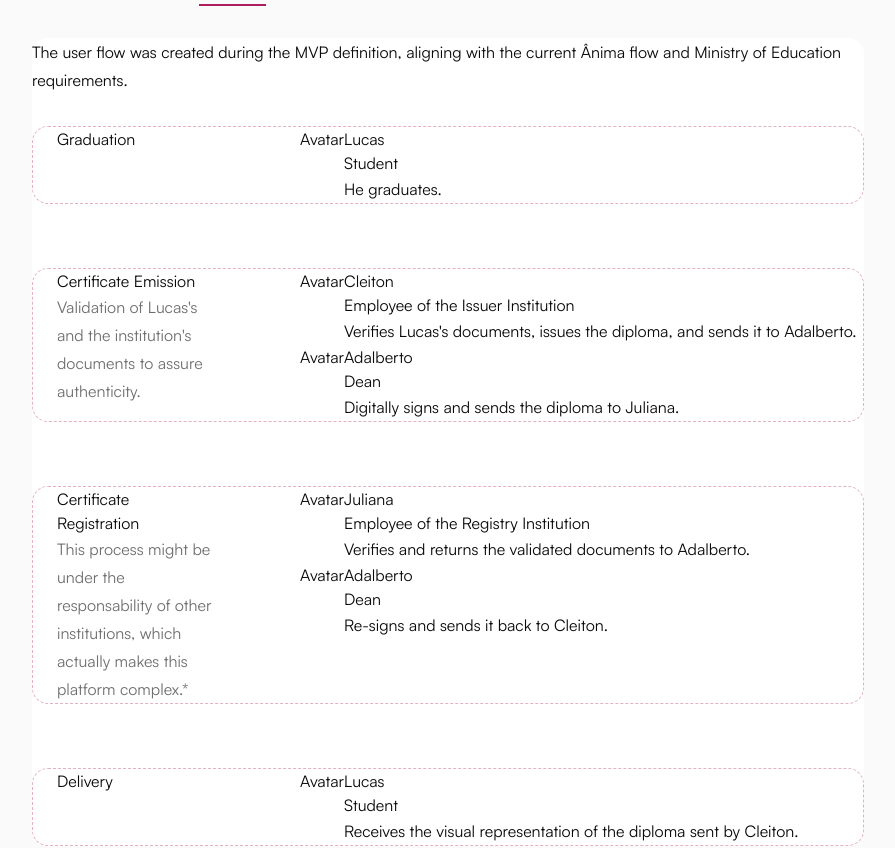
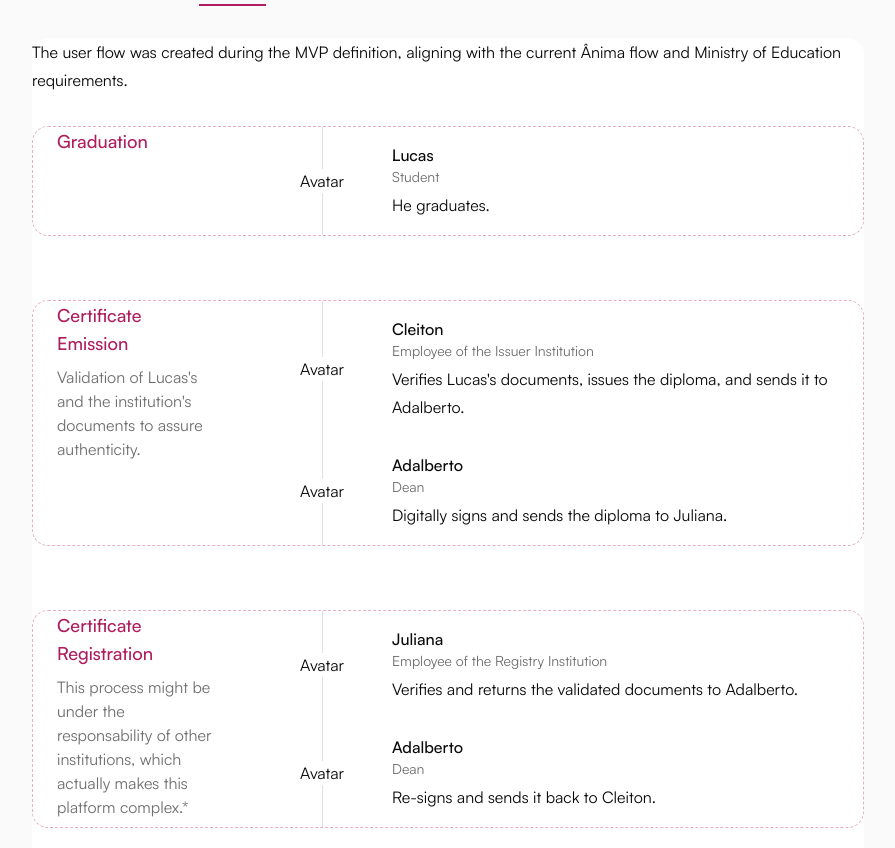
Before and after one commit to luccaromaniello/portfolio, a Next.js app: page /design/anima-educacao in a window 1280 px wide. Shown: the part 2426-3274 px from the top of the page, without its empty margins (192-1087 px from the left). Built offline with nearby package versions, Linux system fonts and the light colour scheme.

Commit message:
Adds styling to text of each persona

```diff
--- a/src/components/cases/anima/userFlow/UserFlowItem/index.tsx
+++ b/src/components/cases/anima/userFlow/UserFlowItem/index.tsx
@@ -22,8 +22,8 @@ const UserFlowItem = ({
     <div
       className={`${CARD_RADIUS} flex flex-row gap-16 border border-dashed border-primary-main/35`}
     >
-      <div className="flex flex-col w-1/3 px-6 justify-items-center">
-        <h5>{heading}</h5>
+      <div className="flex flex-col gap-2 w-1/3 px-6 justify-items-center">
+        <h5 className="text-lg font-medium text-primary-main">{heading}</h5>
         <Text text={description ? description : ""} type={1} />
       </div>
       <div className="flex flex-row w-full">
@@ -31,11 +31,19 @@ const UserFlowItem = ({
           className={personas.length > 1 ? "flex flex-col" : "flex flex-row"}
         >
           {personas.map((persona, index) => (
-            <div key={index} className="flex flex-row w-full">
-              <div>Avatar</div>
-              <div className="flex flex-col">
-                <p>{persona.name}</p>
-                <p>{persona.role}</p>
+            <div key={index} className="flex flex-row gap-12 w-full">
+              <div className="flex flex-col items-center">
+                <div className="h-full w-px bg-content-tertiary/40"></div>
+                <div>Avatar</div>
+                <div className="h-full w-px bg-content-tertiary/40"></div>
+              </div>
+              <div className="flex flex-col gap-1 py-4">
+                <div className="flex flex-col">
+                  <p className="font-medium">{persona.name}</p>
+                  <p className="text-sm text-content-secondary">
+                    {persona.role}
+                  </p>
+                </div>
                 <Text text={persona.action} />
               </div>
             </div>
--- a/src/components/cases/typography/Text/index.tsx
+++ b/src/components/cases/typography/Text/index.tsx
@@ -12,7 +12,7 @@ const Text = ({ text, type = 0 }: TextProps) => {
   switch (type) {
     case TextType.SECONDARY: {
       return (
-        <p className="leading-7 whitespace-pre-line text-content-secondary">
+        <p className="leading-6 whitespace-pre-line text-content-secondary">
           {text}
         </p>
       );
```
